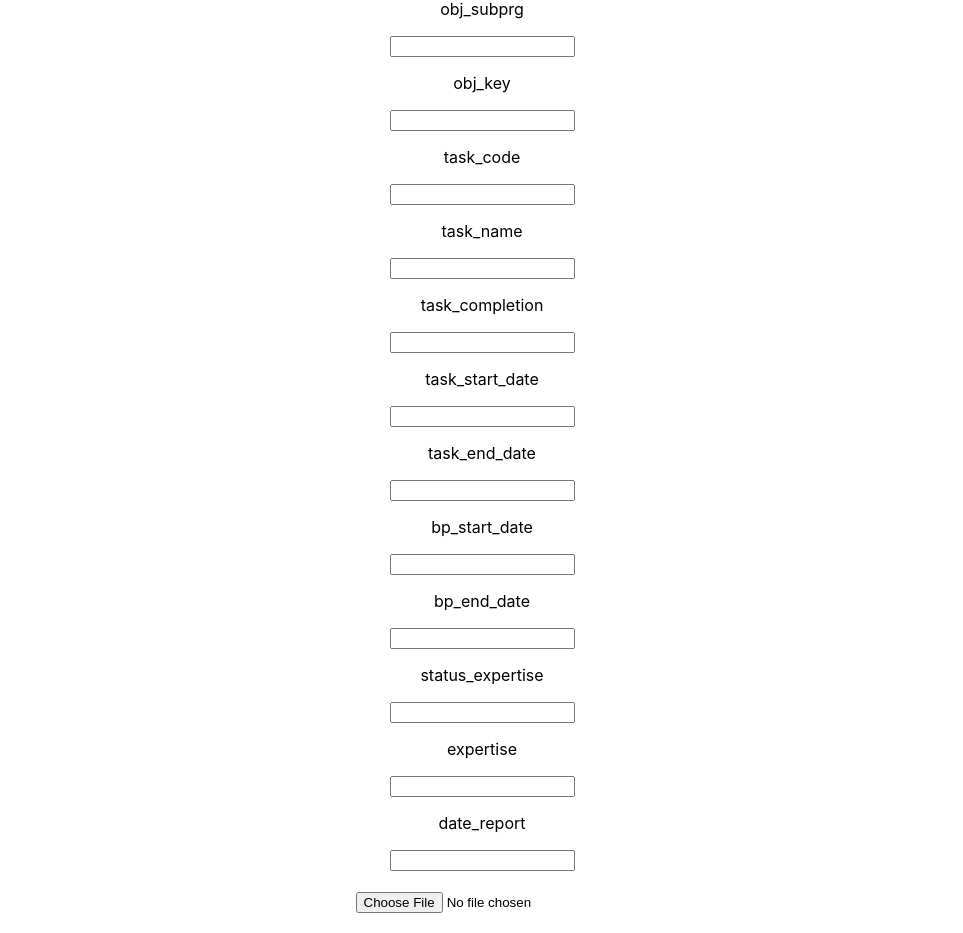
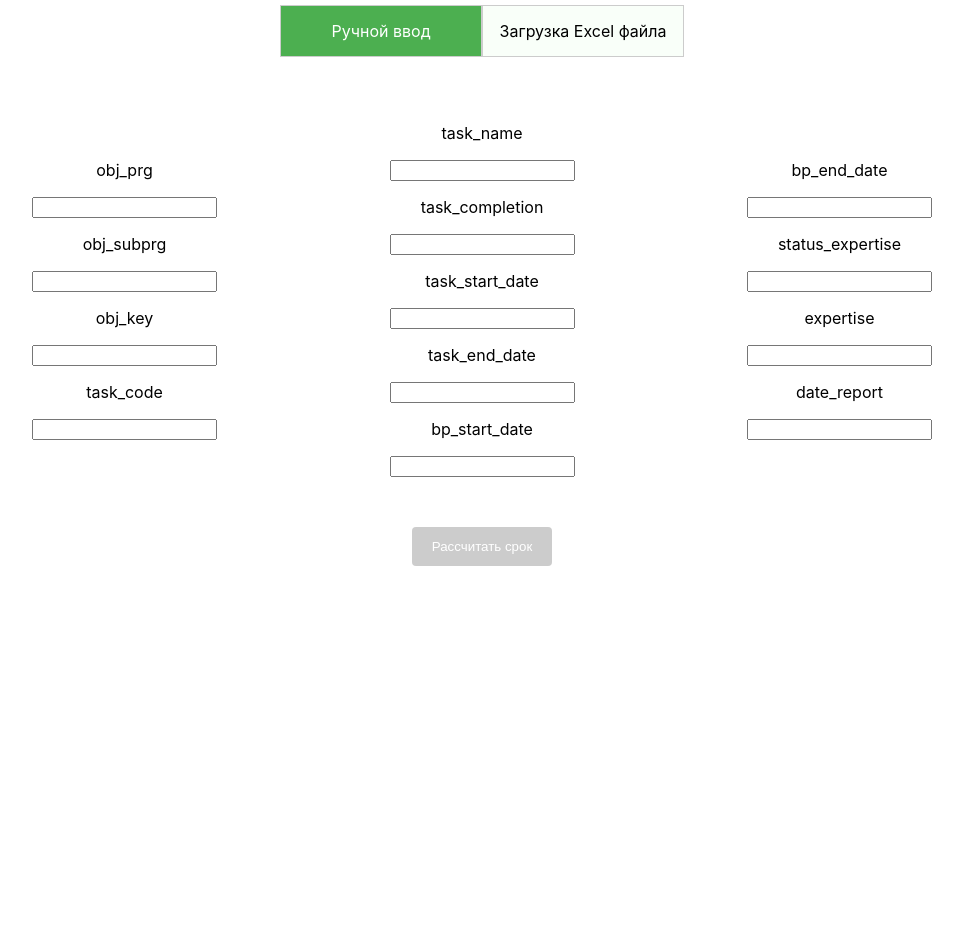
Before and after one commit to Dimus99/building_hack, a React (Create React App) app in the folder frontend/: page / in a window 1280 px wide. Shown: the part 95-1028 px from the top of the page, without its empty margins (158-1121 px from the left). After the commit the page ends 800 px from the top, so only its background shows below. Built offline with nearby package versions, Linux system fonts and the light colour scheme.

Commit message:
front without integration

```diff
--- a/frontend/src/App.css
+++ b/frontend/src/App.css
@@ -6,9 +6,90 @@
 }
 
 .container {
+    display: flex;
     width: 900px;
-    display: block;
     margin: 20px 0;
+    flex-direction: column;
+}
+
+.tabs {
+    margin-top: 100px;
+    display: flex;
+    justify-content: center;
+    align-items: center;
+    margin-bottom: 50px;
+}
+
+.tab {
+    display: flex;
+    justify-content: center;
+    align-items: center;
+    width: 200px;
+    height: 50px;
+    background-color: #f9fff9;
+    border: 1px solid #ccc;
+    color: black;
+    cursor: pointer;
+}
+
+.tab__active {
+    background-color: #4CAF50;
+    color: white;
+}
+
+.file-uploader {
+    height: 100px;
+    display: flex;
+    flex-direction: column;
+    justify-content: space-between;
+    align-items: center;
+    margin-bottom: 50px;
+}
+
+button {
+  background-color: #4CAF50;
+  color: white;
+  padding: 12px 20px;
+  border: none;
+  border-radius: 4px;
+  cursor: pointer;
+}
+
+.button__disabled {
+    background-color: #ccc;
+    cursor: default;
+}
+
+.button__disabled:hover {
+    background-color: #ccc;
+}
+
+.file-uploader input[type='file'] {
+  display: none;
+}
+
+.custom-file-upload {
+  border: 1px solid #ccc;
+  display: inline-block;
+  padding: 6px 12px;
+  cursor: pointer;
+}
+
+.custom-file-upload:hover {
+  background-color: #f1f1f1;
+}
+
+
+button:hover {
+  background-color: #45a049;
+}
+
+
+.forms {
+    display: flex;
+    justify-content: space-between;
+    align-items: center;
+    margin-bottom: 50px;
 }
 
 .App-logo {
--- a/frontend/src/App.js
+++ b/frontend/src/App.js
@@ -1,13 +1,28 @@
 import InputForm from "./components/Main/Main";
-import FileUploader from "./components/FileUploader/FileUploader";
 import './App.css';
+import FileUpload from "./components/FileUploader/FileUploader";
+import {useState} from "react";
 
 function App() {
+
+  const [isUploadFileView, setIsUploadFileView] = useState(false);
+
   return (
     <div className="App">
+      <div className='tabs'>
+          <div className={`tab ${!isUploadFileView ? 'tab__active' : 'off'}`} onClick={() => setIsUploadFileView(false)}>
+            Ручной ввод
+          </div>
+          <div className={`tab ${isUploadFileView ? 'tab__active' : 'off'}`} onClick={() => setIsUploadFileView(true)}>
+            Загрузка Excel файла
+          </div>
+        </div>
       <div className="container">
-        <InputForm/>
-        <FileUploader/>
+
+
+        {
+          isUploadFileView ? <FileUpload/> : <InputForm/>
+        }
       </div>
 
     </div>
--- a/frontend/src/components/FileUploader/FileUploader.js
+++ b/frontend/src/components/FileUploader/FileUploader.js
@@ -1,37 +1,58 @@
-import React, {useState} from 'react';
+import React, { useState } from 'react';
 import axios from 'axios';
+import '../../App.css';
 
-const FileUploader = () => {
+const FileUpload = () => {
   const [file, setFile] = useState(null);
-  const [filename, setFilename] = useState('');
 
-  const onChange = (e) => {
-    setFile(e.target.files[0]);
-    setFilename(e.target.files[0].name);
+  const handleFileChange = (event) => {
+    setFile(event.target.files[0]);
   };
 
-  const onSubmit = async (e) => {
-    e.preventDefault();
+  const handleFileRemove = () => {
+    setFile(null);
+  };
+
+  const handleFileUpload = async () => {
+    if (!file) return;
+
     const formData = new FormData();
     formData.append('file', file);
-    const response = await axios.post('API_URL', formData, {
-      headers: { 'Content-Type': 'multipart/form-data' },
-    });
-    console.log(response.data);
+
+    try {
+      const response = await axios.post('/uploadfile/', formData);
+    } catch (error) {
+    }
   };
 
   return (
-    <form onSubmit={onSubmit}>
-      <br/>
-      <div>
-        <input type="file" onChange={onChange} />
-      </div>
-      <br/>
-      <div>
-        <button type="submit">Upload</button>
-      </div>
-    </form>
+    <div className='file-uploader'>
+      <label htmlFor="file-upload" className="custom-file-upload">
+        Select File
+      </label>
+      <input id="file-upload" type="file" onChange={handleFileChange} />
+
+      {file && (
+        <div>
+          <span>{file.name}</span>
+          <span style={{
+            display: "inline-block",
+            marginLeft: "10px",
+            marginTop: "10px",
+            marginBottom: "10px",
+            cursor: "pointer",
+            border: "1px solid black",
+            borderRadius: "50px",
+            width: "22px",
+            height: "22px",
+            backgroundColor: "#ff8888",
+          }} onClick={handleFileRemove}>x</span>
+        </div>
+      )}
+
+      <button className={`${!file && "button__disabled"}`} onClick={handleFileUpload}>Рассчитать срок</button>
+    </div>
   );
 };
 
-export default FileUploader;
+export default FileUpload;
--- a/frontend/src/components/Main/Main.js
+++ b/frontend/src/components/Main/Main.js
@@ -1,6 +1,9 @@
-import React, { useState } from 'react';
+import React, {useEffect, useState} from 'react';
+import '../../App.css'
 
 const InputForm = () => {
+  const [isFormsFilled, setIsFormsFilled] = useState(false);
+
   const [obj_prg, setObjPrg] = useState('');
   const [obj_subprg, setObjSubprg] = useState('');
   const [obj_key, setObjKey] = useState('');
@@ -15,36 +18,72 @@ const InputForm = () => {
   const [expertise, setExpertise] = useState('');
   const [date_report, setDateReport] = useState('');
 
+  const allFields = [
+    obj_prg,
+    obj_subprg,
+    obj_key,
+    task_code,
+    task_name,
+    task_completion,
+    task_start_date,
+    task_end_date,
+    bp_start_date,
+    bp_end_date,
+    status_expertise,
+    expertise,
+    date_report
+  ]
+
+  const validateForms = () => {
+    if (obj_prg && obj_subprg && obj_key && task_code && task_name && task_completion && task_start_date && task_end_date && bp_start_date && bp_end_date && status_expertise && expertise && date_report) {
+      setIsFormsFilled(true);
+    } else {
+      setIsFormsFilled(false);
+    }
+  }
+
+  useEffect(() => {
+    validateForms();
+  }, allFields)
+
   return (
     <div>
-      <form>
+      <form className='forms'>
+        <div>
           <p>obj_prg</p>
-        <input type="text" value={obj_prg} onChange={(e) => setObjPrg(e.target.value)} /> <br/>
+          <input type="text" value={obj_prg} onChange={(e) => setObjPrg(e.target.value)}/> <br/>
           <p>obj_subprg</p>
-        <input type="text" value={obj_subprg} onChange={(e) => setObjSubprg(e.target.value)} /> <br/>
+          <input type="text" value={obj_subprg} onChange={(e) => setObjSubprg(e.target.value)}/> <br/>
           <p>obj_key</p>
-        <input type="text" value={obj_key} onChange={(e) => setObjKey(e.target.value)} /> <br/>
+          <input type="text" value={obj_key} onChange={(e) => setObjKey(e.target.value)}/> <br/>
           <p>task_code</p>
-        <input type="text" value={task_code} onChange={(e) => setTaskCode(e.target.value)} /> <br/>
+          <input type="text" value={task_code} onChange={(e) => setTaskCode(e.target.value)}/> <br/>
+        </div>
+        <div>
           <p>task_name</p>
-        <input type="text" value={task_name} onChange={(e) => setTaskName(e.target.value)} /> <br/>
+          <input type="text" value={task_name} onChange={(e) => setTaskName(e.target.value)}/> <br/>
           <p>task_completion</p>
-        <input type="text" value={task_completion} onChange={(e) => setTaskCompletion(e.target.value)} /> <br/>
+          <input type="text" value={task_completion} onChange={(e) => setTaskCompletion(e.target.value)}/> <br/>
           <p>task_start_date</p>
-        <input type="text" value={task_start_date} onChange={(e) => setTaskStartDate(e.target.value)} /> <br/>
+          <input type="text" value={task_start_date} onChange={(e) => setTaskStartDate(e.target.value)}/> <br/>
           <p>task_end_date</p>
-        <input type="text" value={task_end_date} onChange={(e) => setTaskEndDate(e.target.value)} /> <br/>
+          <input type="text" value={task_end_date} onChange={(e) => setTaskEndDate(e.target.value)}/> <br/>
           <p>bp_start_date</p>
-        <input type="text" value={bp_start_date} onChange={(e) => setBPStartDate(e.target.value)} /> <br/>
+          <input type="text" value={bp_start_date} onChange={(e) => setBPStartDate(e.target.value)}/> <br/>
+        </div>
+        <div>
           <p>bp_end_date</p>
-        <input type="text" value={bp_end_date} onChange={(e) => setBPEndDate(e.target.value)} /> <br/>
+          <input type="text" value={bp_end_date} onChange={(e) => setBPEndDate(e.target.value)}/> <br/>
           <p>status_expertise</p>
-        <input type="text" value={status_expertise} onChange={(e) => setStatusExpertise(e.target.value)} /> <br/>
+          <input type="text" value={status_expertise} onChange={(e) => setStatusExpertise(e.target.value)}/> <br/>
           <p>expertise</p>
-        <input type="text" value={expertise} onChange={(e) => setExpertise(e.target.value)} /> <br/>
+          <input type="text" value={expertise} onChange={(e) => setExpertise(e.target.value)}/> <br/>
           <p>date_report</p>
-        <input type="text" value={date_report} onChange={(e) => setDateReport(e.target.value)} />
+          <input type="text" value={date_report} onChange={(e) => setDateReport(e.target.value)}/>
+        </div>
       </form>
+        <button className={`${!isFormsFilled && "button__disabled"}`}>Рассчитать срок</button>
+
     </div>
   );
 };
```
Lines whose indentation alone changed are shown as unchanged.
